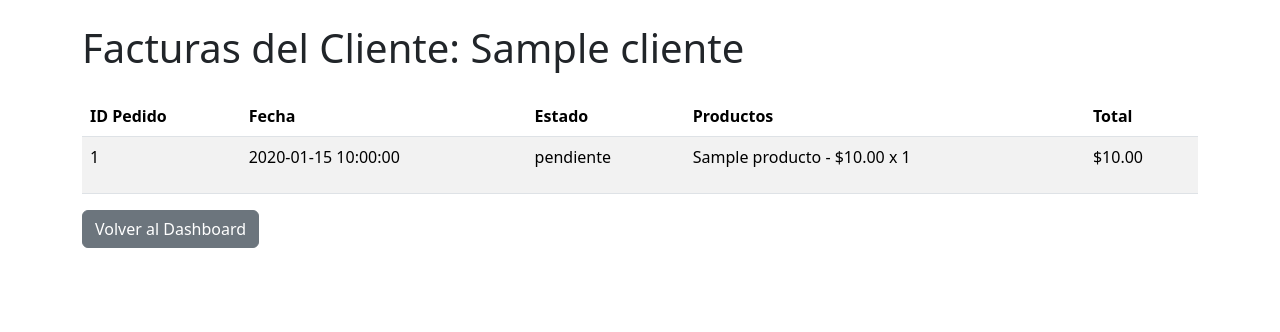
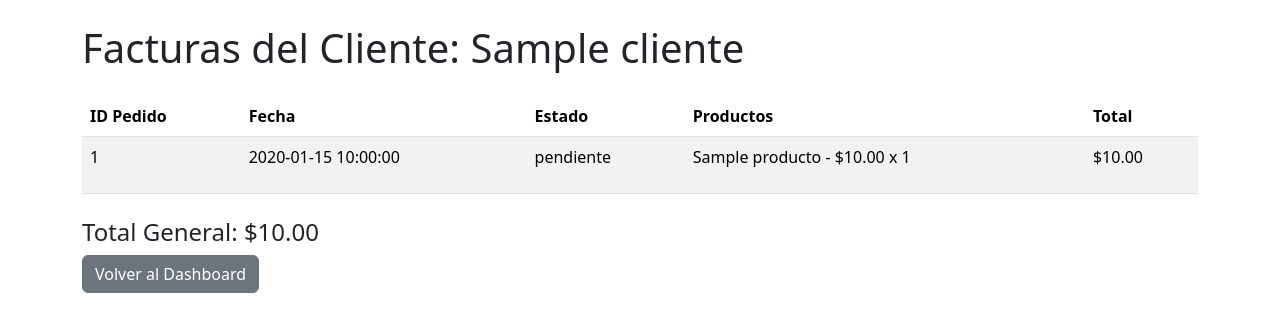
Before and after one commit to FeliPrado31/tienda-flask, a Flask app: page /admin/cliente/facturas/1 in a window 1280 px wide. Shown: the part 56-388 px from the top of the page. Run offline with Flask 3, Linux system fonts and the light colour scheme; a user stored in the database is signed in; tables that the repository leaves empty hold one stand-in row (values such as "Sample post"); parts of the project's set-up code (start-up, migrations or seed data) failed here and were passed over.

Commit message:
Add total general calculation to client invoices view

```diff
--- a/routes/admin_routes.py
+++ b/routes/admin_routes.py
@@ -28,6 +28,8 @@ def ver_facturas_cliente(cliente_id):
     pedidos = Pedido.query.filter_by(cliente_id=cliente.id).all()
 
     pedidos_con_detalles = []
+    total_general = 0
+
     for pedido in pedidos:
         detalles = Detalle.query.filter_by(pedido_id=pedido.id).all()
         productos = [
@@ -38,15 +40,24 @@ def ver_facturas_cliente(cliente_id):
             }
             for detalle in detalles
         ]
-        total = sum(producto['precio'] * producto['cantidad'] for producto in productos)
+
+        total_pedido = sum(producto['precio'] * producto['cantidad'] for producto in productos)
+        total_general += total_pedido
+
         pedidos_con_detalles.append({
             'id': pedido.id,
             'fecha_creacion': pedido.fecha_creacion,
             'estado': pedido.estado,
             'productos': productos,
-            'total': total
+            'total': total_pedido
         })
-    return render_template('ver_facturas_cliente.html', cliente=cliente, pedidos=pedidos_con_detalles)
+
+    return render_template(
+        'ver_facturas_cliente.html',
+        cliente=cliente,
+        pedidos=pedidos_con_detalles,
+        total_general=total_general
+    )
 
 @admin_bp.route('/producto/crear', methods=['GET', 'POST'])
 @login_required
--- a/templates/ver_facturas_cliente.html
+++ b/templates/ver_facturas_cliente.html
@@ -1,4 +1,3 @@
-<!-- File: templates/ver_facturas_cliente.html -->
 {% extends "base.html" %}
 {% block content %}
 <h1 class="mb-4">Facturas del Cliente: {{ cliente.nombre }}</h1>
@@ -42,5 +41,10 @@
     </tbody>
 </table>
 
+<!-- Mostrar el total general -->
+<div class="mt-4">
+    <h4>Total General: ${{ "%.2f"|format(total_general) }}</h4>
+</div>
+
 <a href="{{ url_for('admin.dashboard') }}" class="btn btn-secondary">Volver al Dashboard</a>
 {% endblock %}
```
